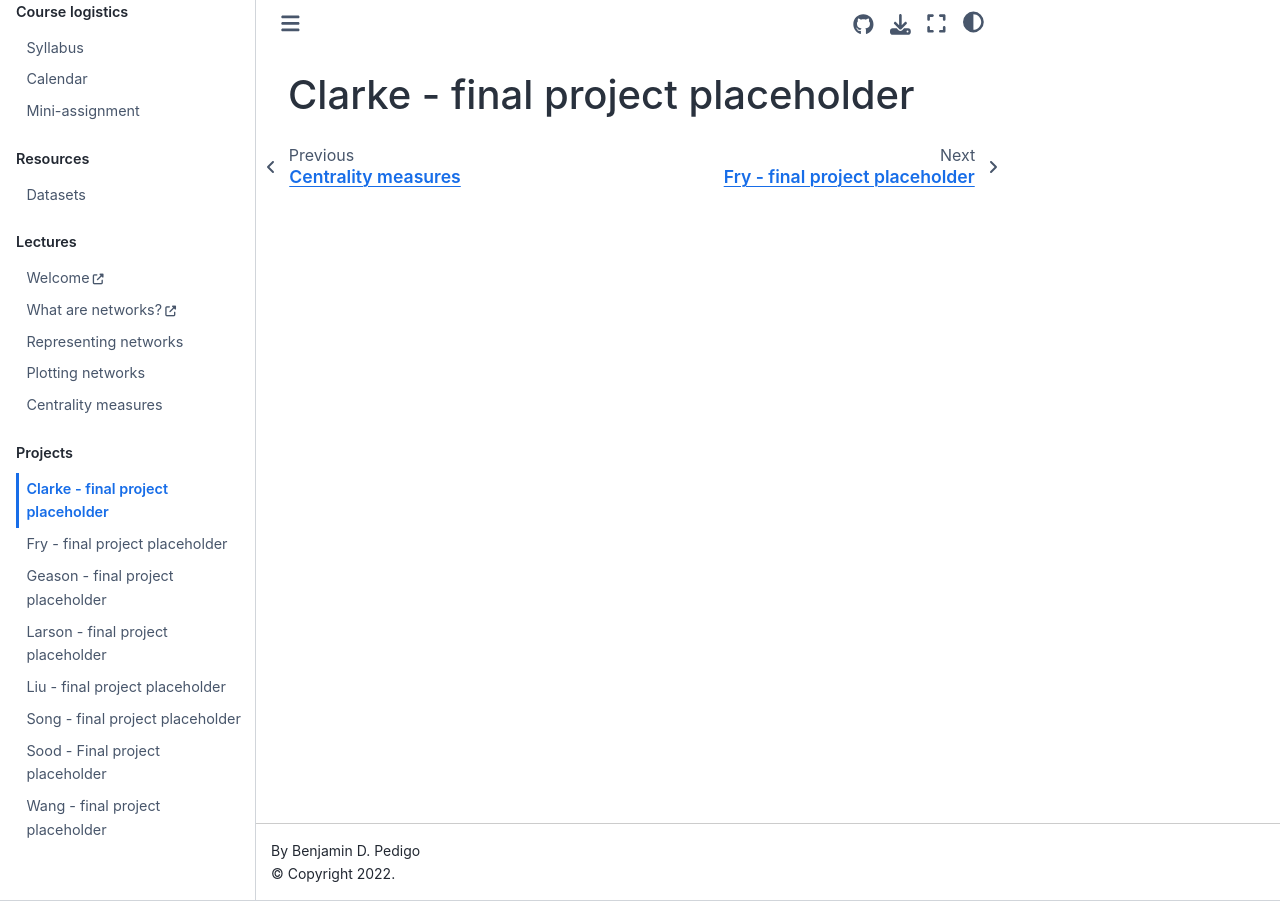
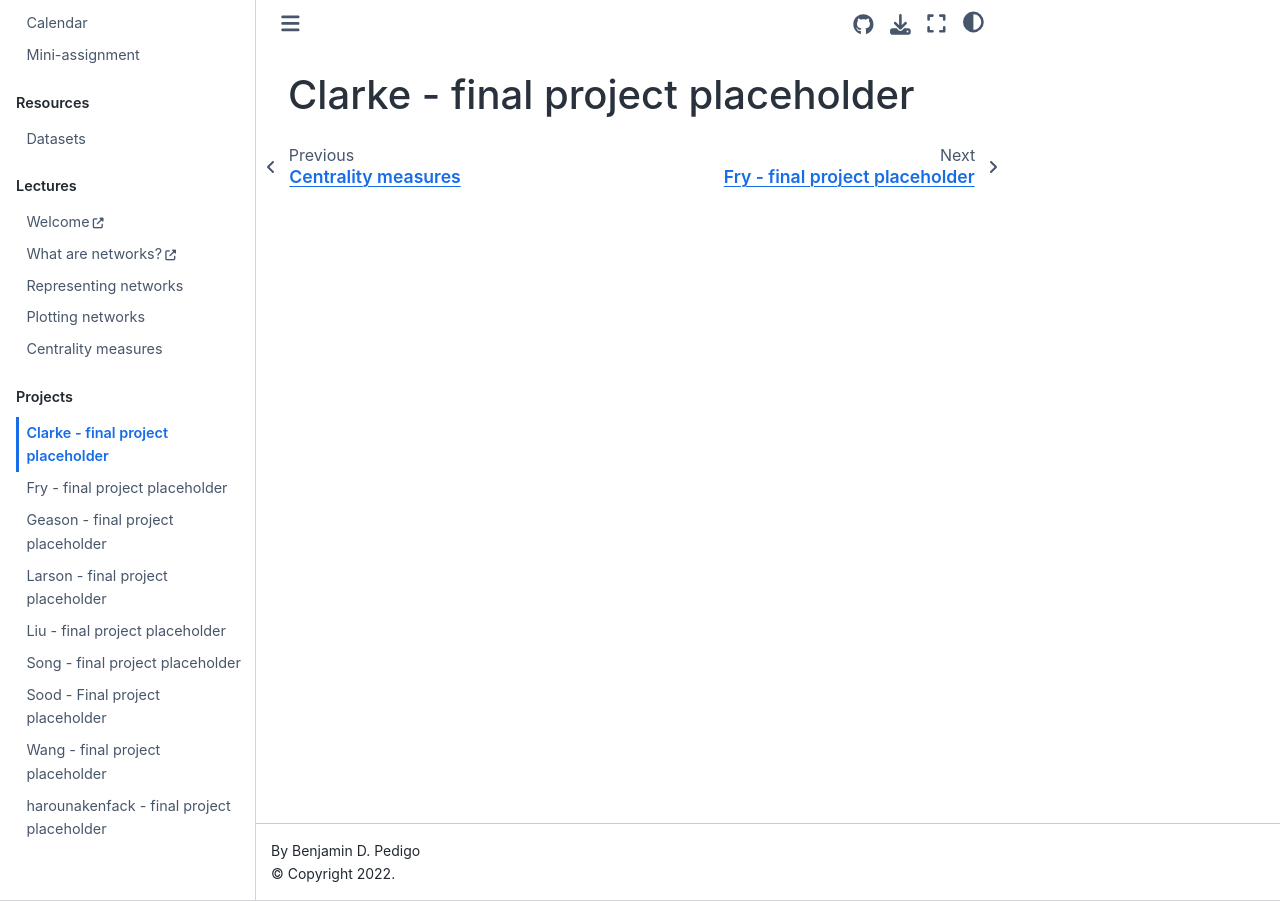
Before and after one commit to bdpedigo/networks-course, a Jupyter Book: the page built from docs/clarke.md, in a window 1280 px wide. Built offline with Jupyter Book 1.0.4 settings and Sphinx 7.4.7 and the Sphinx Book theme 1.1.4, drawn with Linux system fonts in a browser that asks for light colours.

Commit message:
added name.md file to docs/_toc.yml

```diff
--- a/docs/_toc.yml
+++ b/docs/_toc.yml
@@ -28,3 +28,4 @@ parts:
   - file: song.md
   - file: sood.md
   - file: wang.md
+  - file: harounakenfack.md
```
